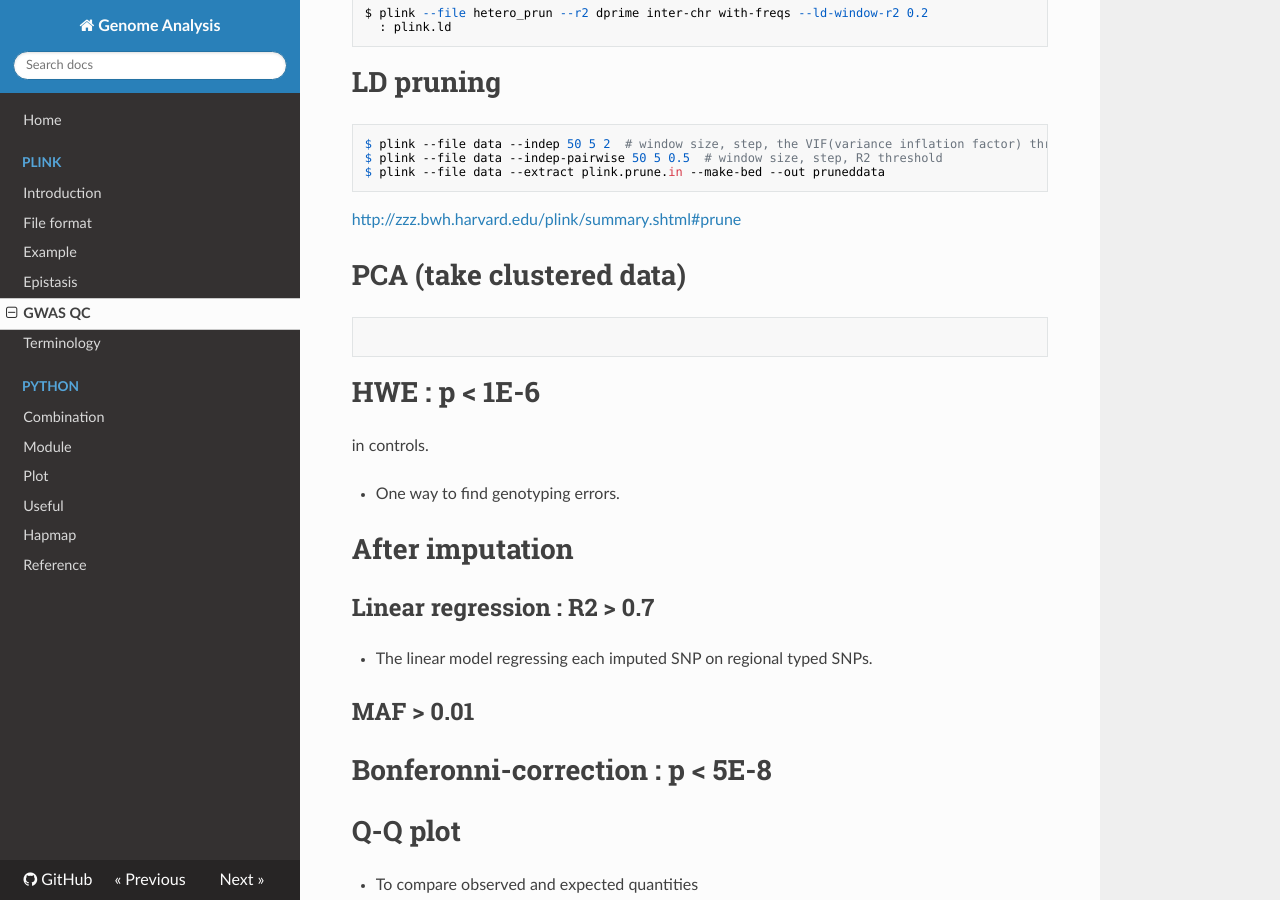
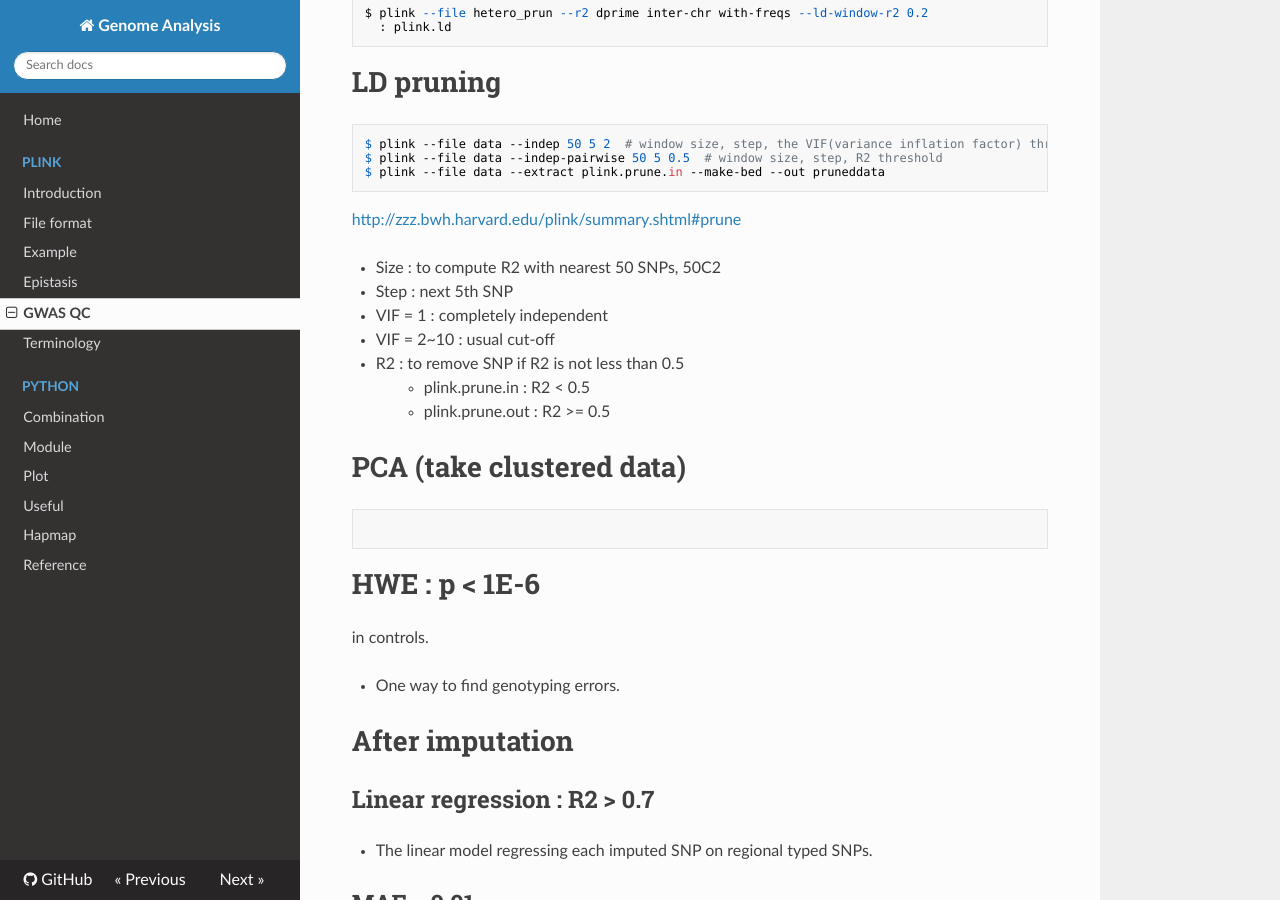
Before and after one commit to WonyoungCho/plink, an MkDocs documentation site: the page built from docs/GWAS.md, in a window 1280 px wide and 900 px high, scrolled down 3387 px. Built offline with MkDocs 1.6.1, drawn with Linux system fonts in a browser that asks for light colours; nearby versions of some CDN libraries; old or Windows-style settings are respelled for this version of MkDocs.

Commit message:
Update GWAS.md

````diff
--- a/docs/GWAS.md
+++ b/docs/GWAS.md
@@ -116,6 +116,15 @@ $ plink --file data --extract plink.prune.in --make-bed --out pruneddata
 ```
 <http://zzz.bwh.harvard.edu/plink/summary.shtml#prune>
 
+- Size : to compute R2 with nearest 50 SNPs, 50C2
+- Step : next 5th SNP
+- VIF = 1 : completely independent
+- VIF = 2~10 : usual cut-off
+- R2 : to remove SNP if R2 is not less than 0.5
+> - plink.prune.in : R2 < 0.5
+> - plink.prune.out : R2 >= 0.5
+
+
 # PCA (take clustered data)
 ```
 
````
